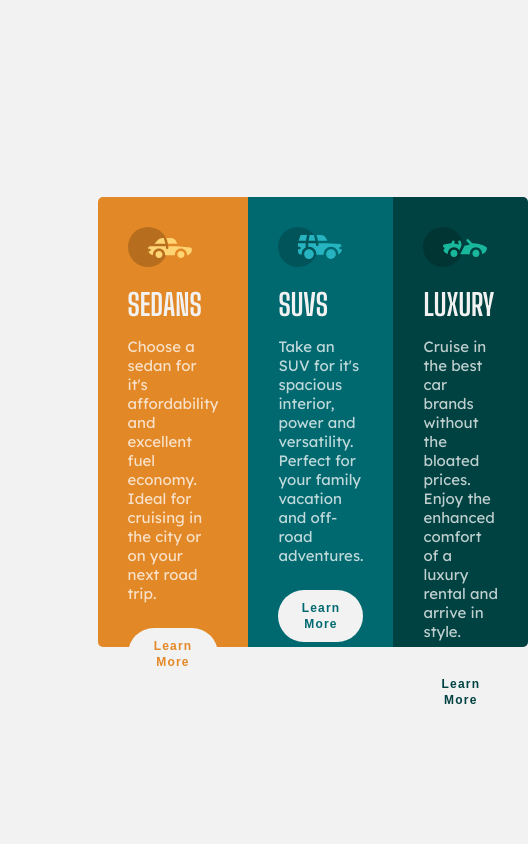
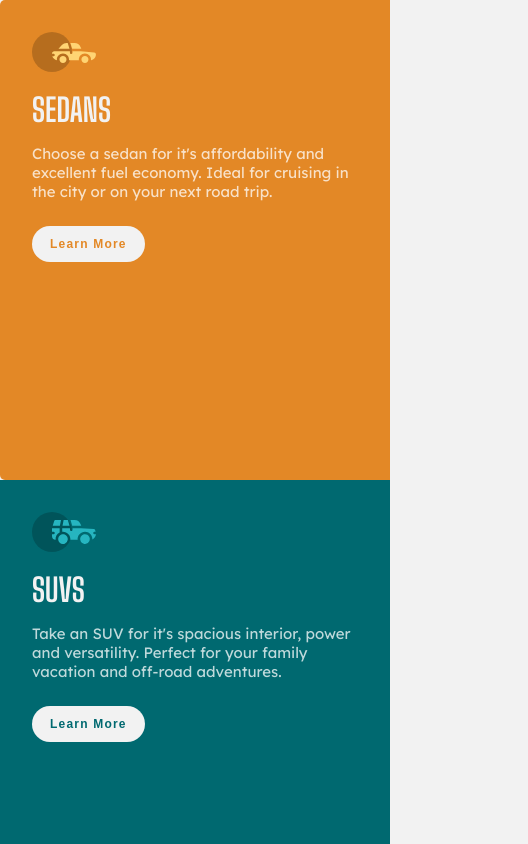
Before and after one commit to verike/CSS_Layouts-Flex-Grid, a plain HTML site: page index.html in a window 390 px wide. Shown: the top 844 px of the page, 528 px wide, since content can reach past the window. Drawn offline with Linux system fonts and the light colour scheme; files whose address does not match are found by name.

Commit message:
Update index.html
Made adjustment to the CSS file, specifically the magnitude and the unit types for responsiveness.

```diff
--- a/index.html
+++ b/index.html
@@ -12,8 +12,7 @@
     <link rel="preconnect" href="https://fonts.gstatic.com">
   </head>
   <body>
-    <main>
-      <div class="layout-container">
+    <div id="main-container">
         <div class="sedans-card">
           <img
             src="../Layout_Task/images/icon-sedans.svg"
@@ -53,7 +52,6 @@
           </p>
           <button id="luxury-btn">Learn More</button>
         </div>
-      </div>
-    </main>
+    </div id="main-container">
   </body>
 </html>
```
